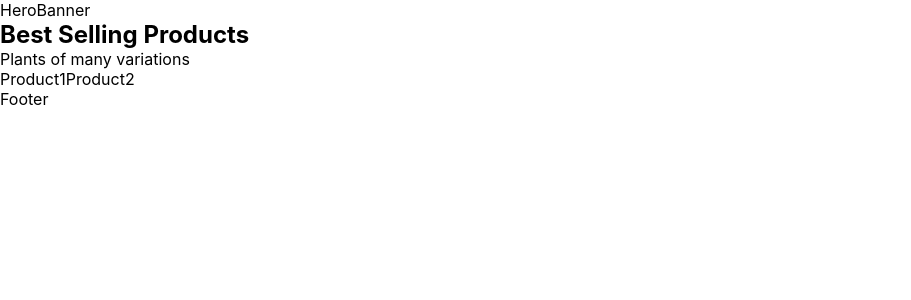
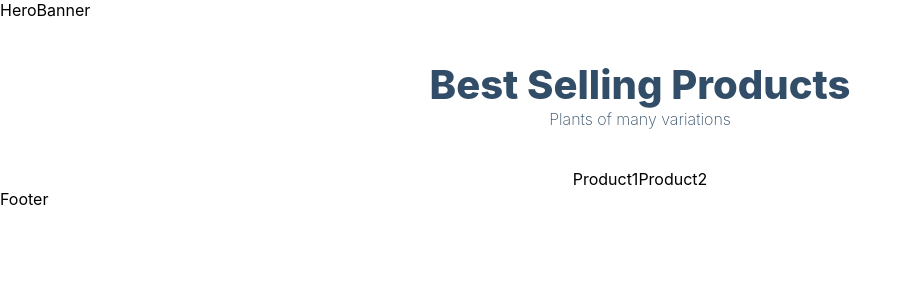
Before and after one commit to ting11222001/The-Succulent-World-eCommerce, a Next.js app: page / in a window 1280 px wide. Shown: the top 300 px of the page, without its empty margins (0-911 px from the left). Built offline with nearby package versions, Linux system fonts and the light colour scheme.

Commit message:
feat: 🎸 create componenets

```diff
--- a/pages/index.tsx
+++ b/pages/index.tsx
@@ -5,12 +5,12 @@
     <>
       HeroBanner
 
-      <div>
+      <div className="products-heading">
         <h2>Best Selling Products</h2>
         <p>Plants of many variations</p>
       </div>
 
-      <div>
+      <div className="products-container">
         {['Product1', 'Product2'].map((product) => product)}
       </div>
 
```
Also changed, not shown: components/Cart.jsx (added, +9 -0 lines), components/Footer.jsx (added, +9 -0 lines), components/FooterBanner.jsx (added, +9 -0 lines), components/HeroBanner.jsx (added, +9 -0 lines), components/Layout.jsx (added, +9 -0 lines), components/Navbar.jsx (added, +9 -0 lines), components/Product.jsx (added, +9 -0 lines).
